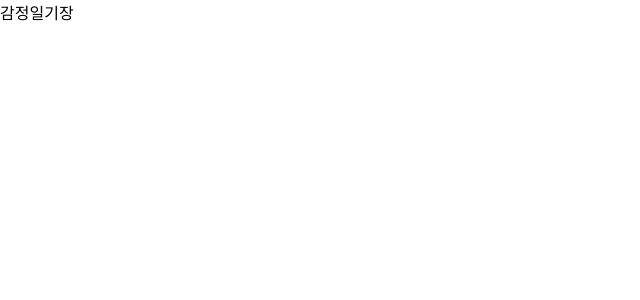
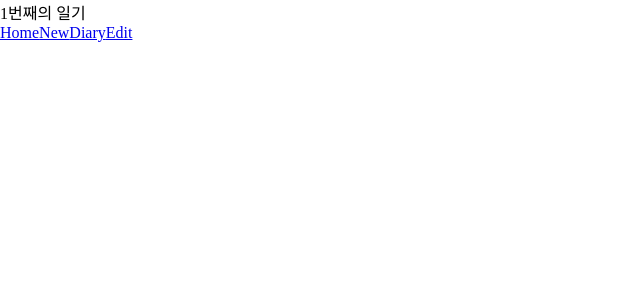
Before and after one commit to Heesu01/emotional_diary, a React (Create React App) app: page /diary/1 in a window 1280 px wide. Shown: the top 300 px of the page, without its empty margins (0-640 px from the left). Built offline with nearby package versions, Linux system fonts and the light colour scheme; a web font is replaced by a local one.

Commit message:
페이지 라우팅

```diff
--- a/package.json
+++ b/package.json
@@ -8,7 +8,9 @@
     "@testing-library/user-event": "^13.5.0",
     "react": "^18.3.1",
     "react-dom": "^18.3.1",
+    "react-router-dom": "^6.24.1",
     "react-scripts": "5.0.1",
+    "styled-components": "^6.1.11",
     "web-vitals": "^2.1.4"
   },
   "scripts": {
--- a/src/App.js
+++ b/src/App.js
@@ -1,7 +1,28 @@
+import { Link, Route, Routes } from "react-router-dom";
 import "./App.css";
+import Home from "./pages/Home";
+import New from "./pages/New";
+import Diary from "./pages/Diary";
+import Edit from "./pages/Edit";
 
 function App() {
-  return <div className="App">감정일기장</div>;
+  return (
+    <div className="App">
+      <Routes>
+        <Route path="/" element={<Home />} />
+        <Route path="/new" element={<New />} />
+        <Route path="/diary/:id" element={<Diary />} />
+        <Route path="/edit" element={<Edit />} />
+      </Routes>
+
+      <div>
+        <Link to={"/"}>Home</Link>
+        <Link to={"/new"}>New</Link>
+        <Link to={"/diary"}>Diary</Link>
+        <Link to={"/edit"}>Edit</Link>
+      </div>
+    </div>
+  );
 }
 
 export default App;
--- a/src/index.js
+++ b/src/index.js
@@ -2,6 +2,11 @@ import React from "react";
 import ReactDOM from "react-dom/client";
 import "./index.css";
 import App from "./App";
+import { BrowserRouter } from "react-router-dom";
 
 const root = ReactDOM.createRoot(document.getElementById("root"));
-root.render(<App />);
+root.render(
+  <BrowserRouter>
+    <App />
+  </BrowserRouter>
+);
--- /dev/null
+++ b/src/pages/Diary.js
@@ -0,0 +1,9 @@
+import React from "react";
+import { useParams } from "react-router-dom";
+
+const Diary = () => {
+  const { id } = useParams();
+  return <div>{id}번째의 일기</div>;
+};
+
+export default Diary;
--- /dev/null
+++ b/src/pages/Edit.js
@@ -0,0 +1,7 @@
+import React from "react";
+
+const Edit = () => {
+  return <div></div>;
+};
+
+export default Edit;
--- /dev/null
+++ b/src/pages/Home.js
@@ -0,0 +1,10 @@
+import React from "react";
+import { useSearchParams } from "react-router-dom";
+
+const Home = () => {
+  const [SearchParams, setSearchParams] = useSearchParams();
+  console.log(SearchParams.get("sort"));
+  return <div></div>;
+};
+
+export default Home;
--- /dev/null
+++ b/src/pages/New.js
@@ -0,0 +1,7 @@
+import React from "react";
+
+const New = () => {
+  return <div></div>;
+};
+
+export default New;
```
Also changed, not shown: 1 other file (tests, documents, lock files or other folders).
